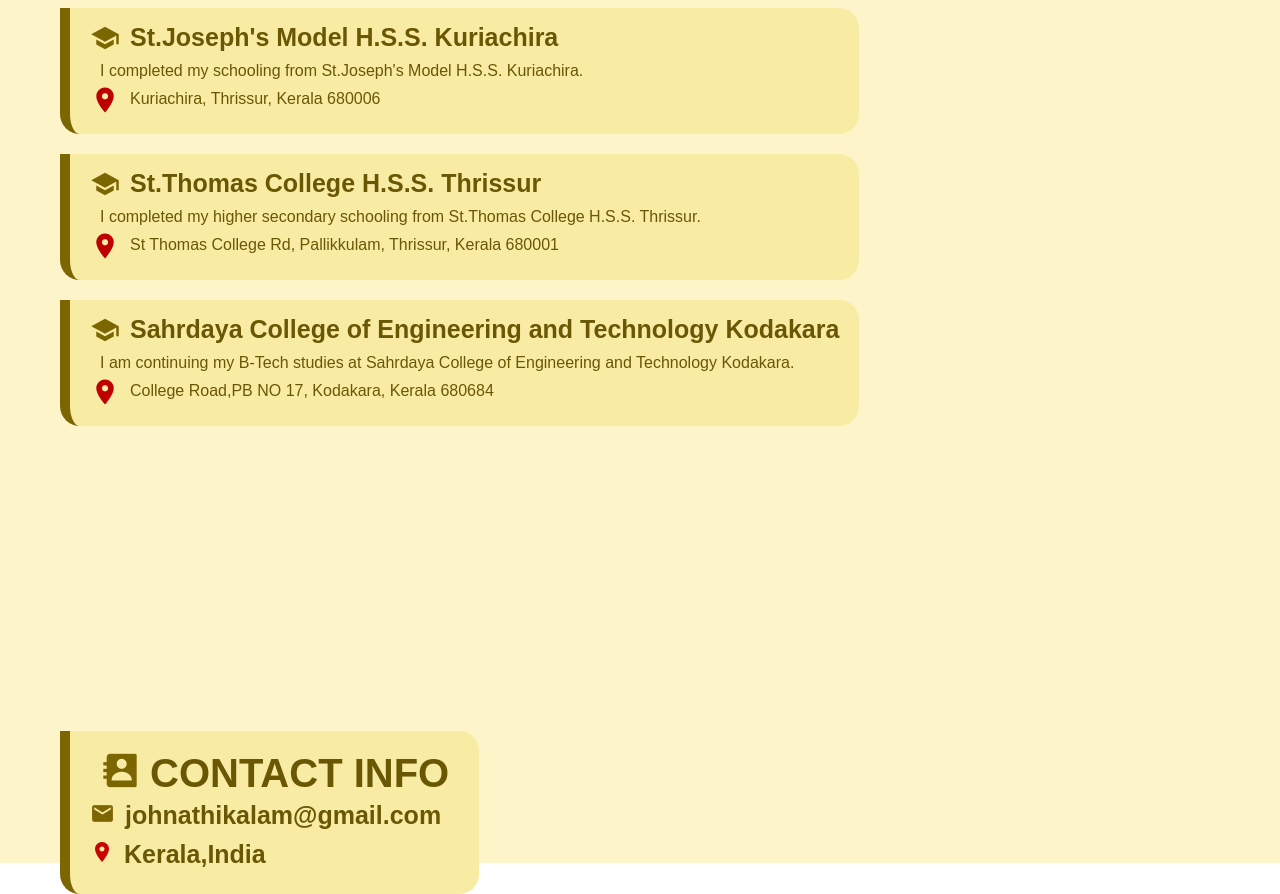
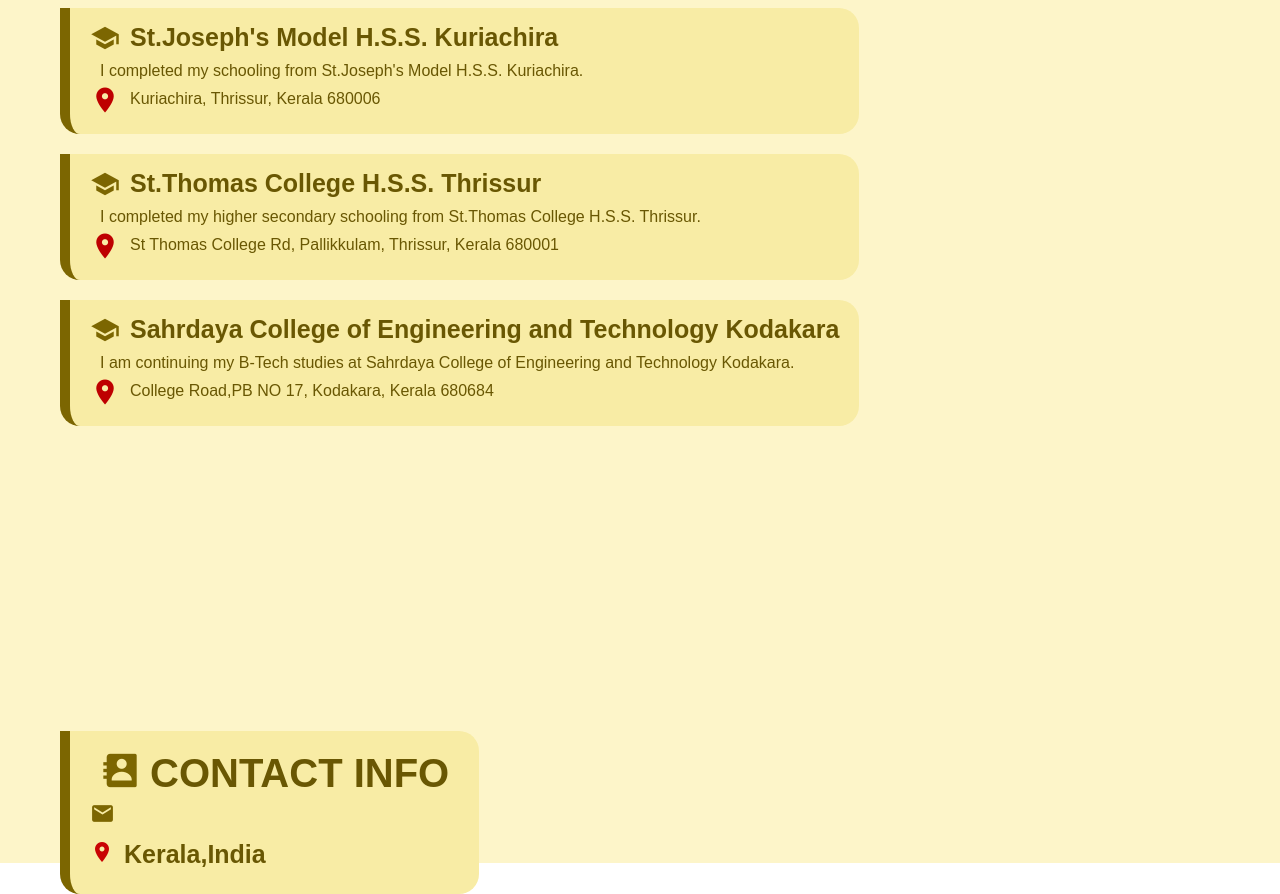
Before and after one commit to johnathi/Profile, a plain HTML site: page index.html in a window 1280 px wide. Shown: the part 1549-2443 px from the top of the page. Drawn offline with nearby package versions, Linux system fonts and the light colour scheme.

Commit message:
Update index.html

```diff
--- a/index.html
+++ b/index.html
@@ -234,7 +234,7 @@
             </span>
           </div>
           <div>
-            <span><b id="id">johnathikalam@gmail.com</b></span>
+
           </div></div><div class="con_loc">
           <div class="location">
             <span id="location" class="material-icons">
```
